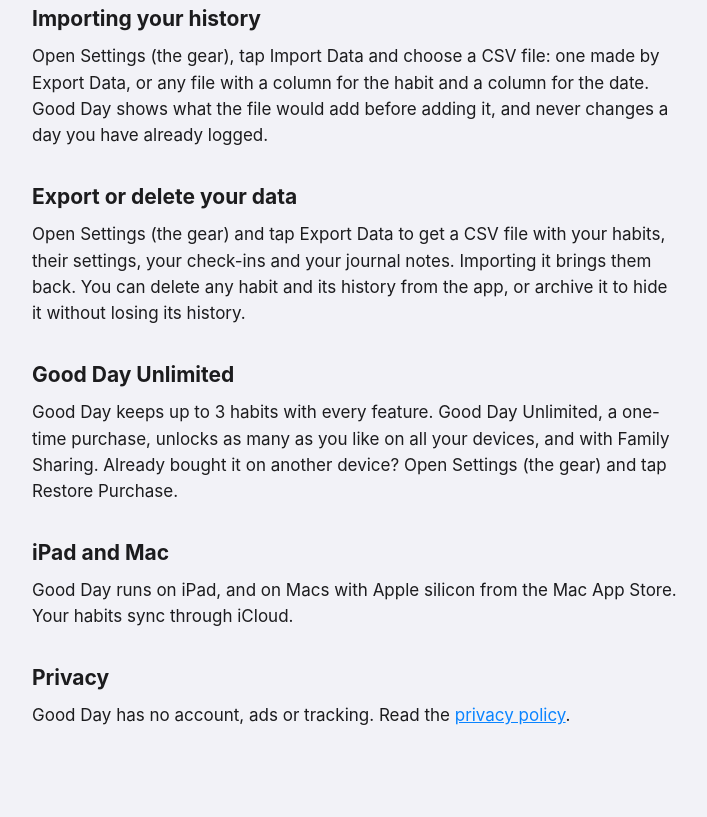
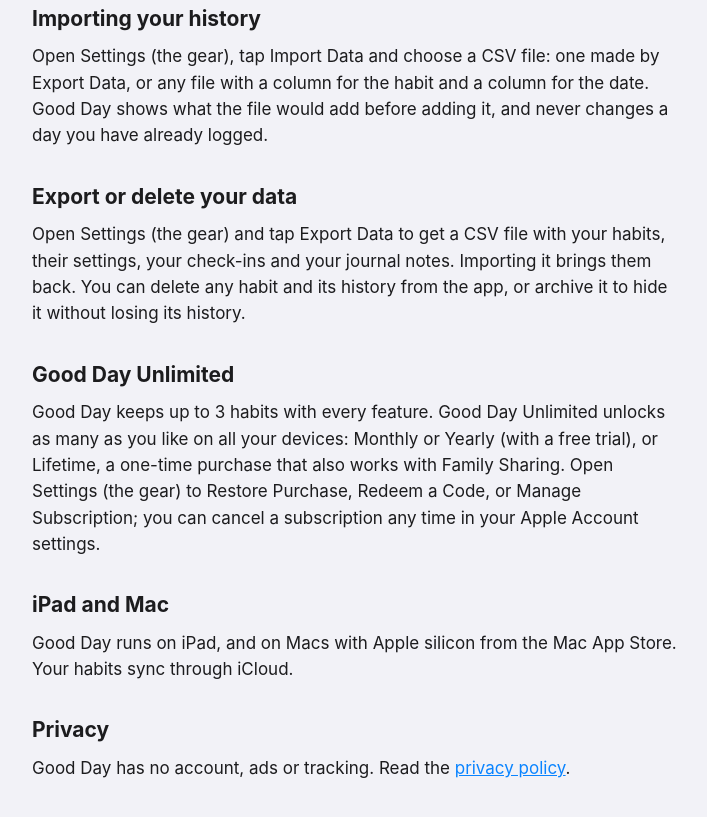
Before and after one commit to jacobsaenger/goodday-privacy, a plain HTML site: page support/index.html in a window 1280 px wide. Shown: the part 1303-2120 px from the top of the page, without its empty margins (284-991 px from the left). Drawn offline with Linux system fonts and the light colour scheme.

Commit message:
Support: Unlimited as Monthly, Yearly or Lifetime, with Redeem a Code and Manage Subscription

```diff
--- a/support/index.html
+++ b/support/index.html
@@ -74,9 +74,10 @@
   history from the app, or archive it to hide it without losing its history.</p>
 
   <h2>Good Day Unlimited</h2>
-  <p>Good Day keeps up to 3 habits with every feature. Good Day Unlimited, a one-time purchase, unlocks as
-  many as you like on all your devices, and with Family Sharing. Already bought it on another device? Open
-  Settings (the gear) and tap Restore Purchase.</p>
+  <p>Good Day keeps up to 3 habits with every feature. Good Day Unlimited unlocks as many as you like on all
+  your devices: Monthly or Yearly (with a free trial), or Lifetime, a one-time purchase that also works with
+  Family Sharing. Open Settings (the gear) to Restore Purchase, Redeem a Code, or Manage Subscription; you can
+  cancel a subscription any time in your Apple Account settings.</p>
 
   <h2>iPad and Mac</h2>
   <p>Good Day runs on iPad, and on Macs with Apple silicon from the Mac App Store. Your habits sync through
```
